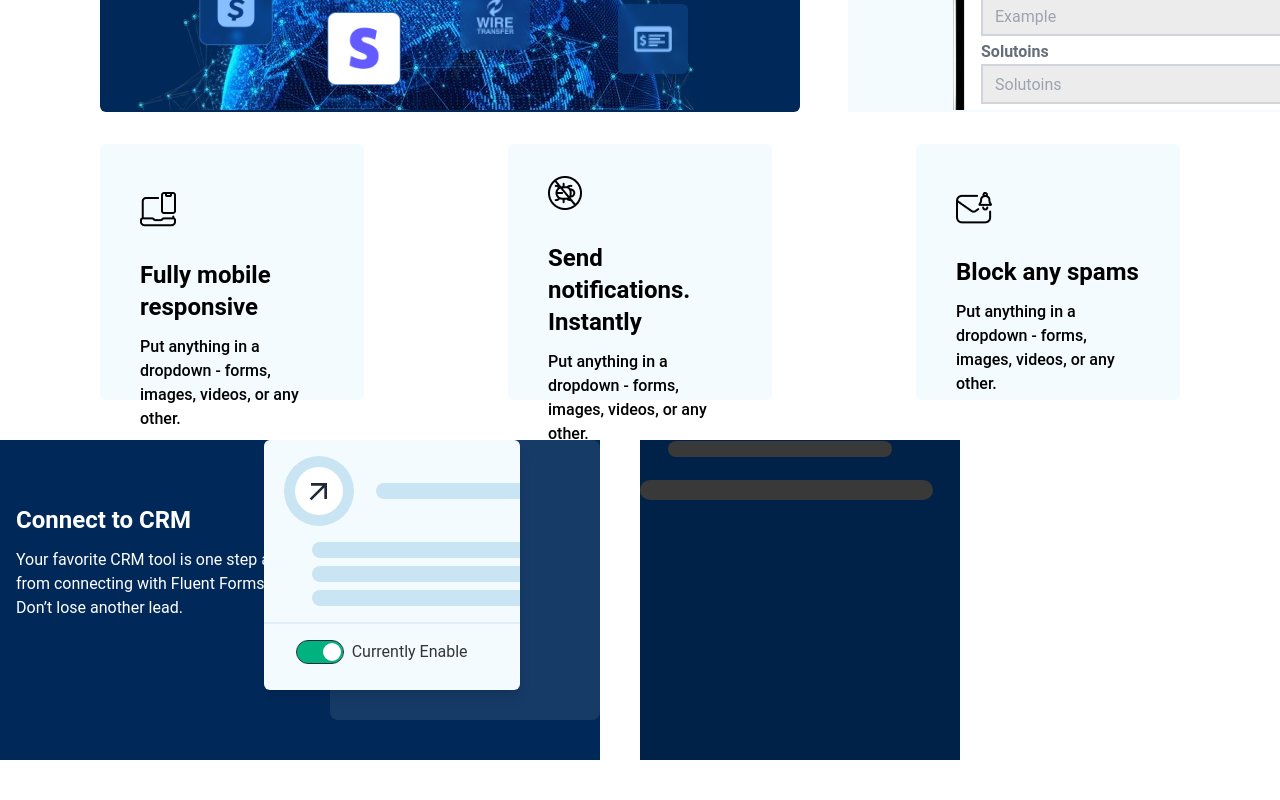
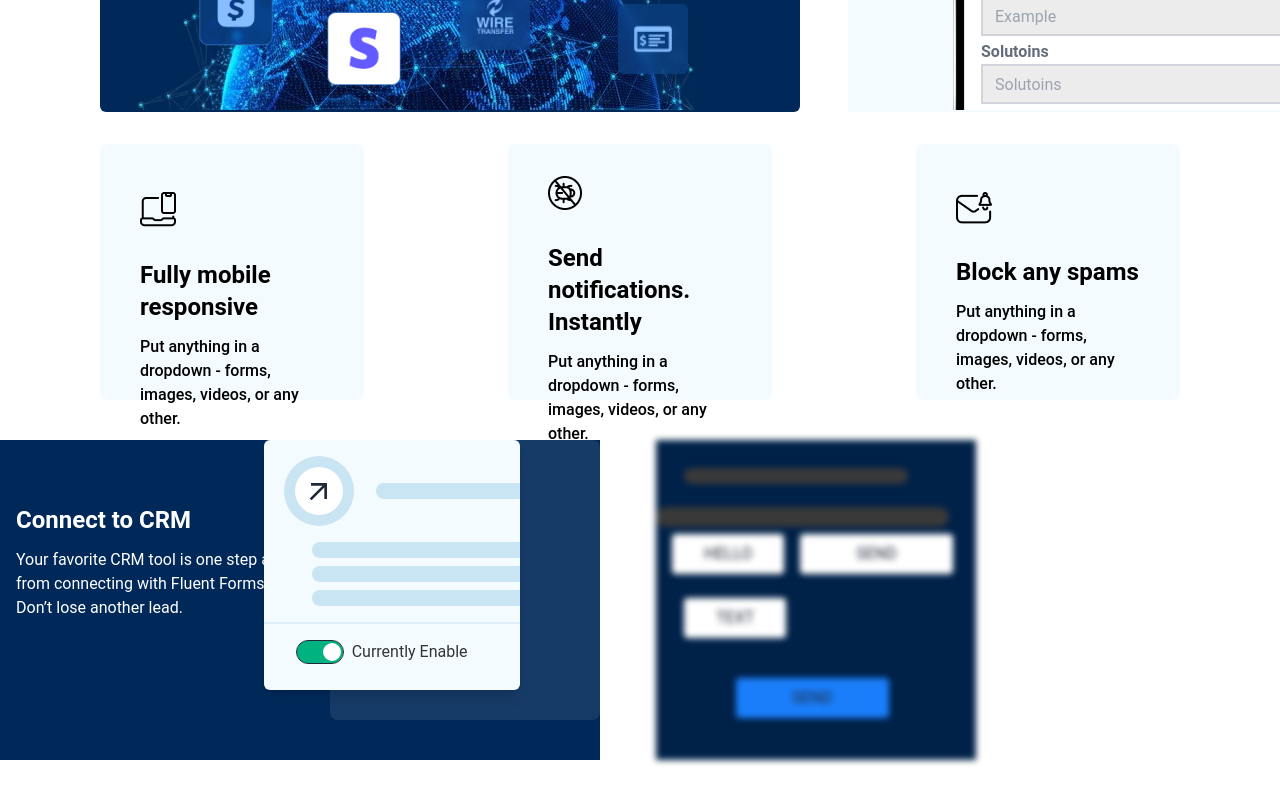
Before and after one commit to ronobir84/fluent-forms, a React (Vite) app: page / in a window 1280 px wide. Shown: the part 2827-3627 px from the top of the page. Built offline with nearby package versions, Linux system fonts and the light colour scheme.

Commit message:
add this main section

```diff
--- a/src/Pages/HomePage/Connect/Connect.jsx
+++ b/src/Pages/HomePage/Connect/Connect.jsx
@@ -3,7 +3,7 @@ import { MdArrowOutward } from "react-icons/md";
  const Connect = () => {
     return (
         <div className="py-10">
-            <div className="flex gap-10">
+            <div className="flex gap-14">
                 {/* first section */}
                 <div className="w-[600px] h-80 bg-[#00295A]">
                     <div className="flex justify-between">
@@ -40,11 +40,19 @@ import { MdArrowOutward } from "react-icons/md";
                 {/*second section  */}
 
                 <div>
-                    <div className="bg-[#002148] w-80 h-80">
-                        <button className="w-56 h-4 bg-[#393939] rounded-3xl ml-7"></button>
+                    <div className="bg-[#002148] w-80 h-80 blur-[3px]">
+                        <button className="w-56 h-4 bg-[#393939] rounded-3xl ml-7 mt-7"></button>
                         <button className="w-11/12 h-5 bg-[#393939] rounded-3xl mt-4"></button>
+                        <button className=" px-8 py-2 bg-white rounded ml-4">HELLO</button>
+                        <button className=" px-14 py-2 bg-white rounded ml-4">SEND</button>
+                        <button className=" px-8 py-2 bg-white rounded  mt-6 ml-7">TEXT</button>
+                        <button className=" px-14 py-2 bg-[#1A7EFB] rounded mt-10 ml-20">SEND</button>
+                        <div >
+
+                        </div>
 
                     </div>
+
 
                 </div>
             </div>
```
